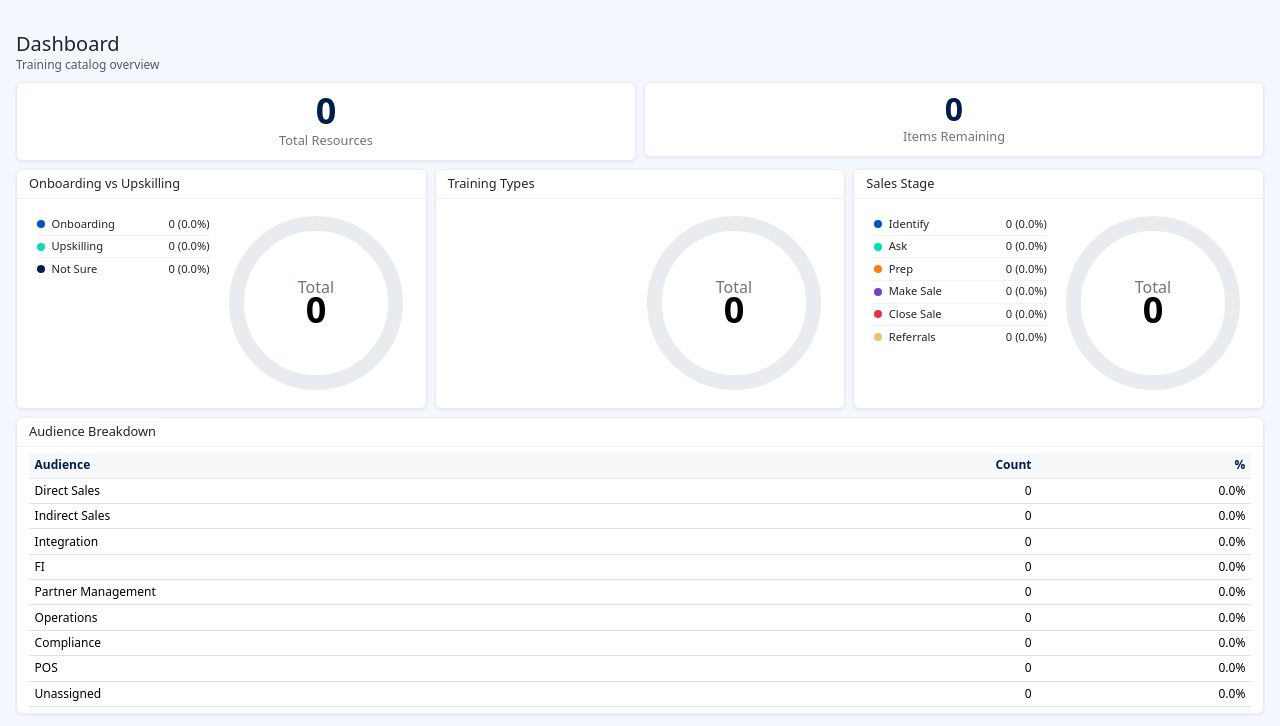
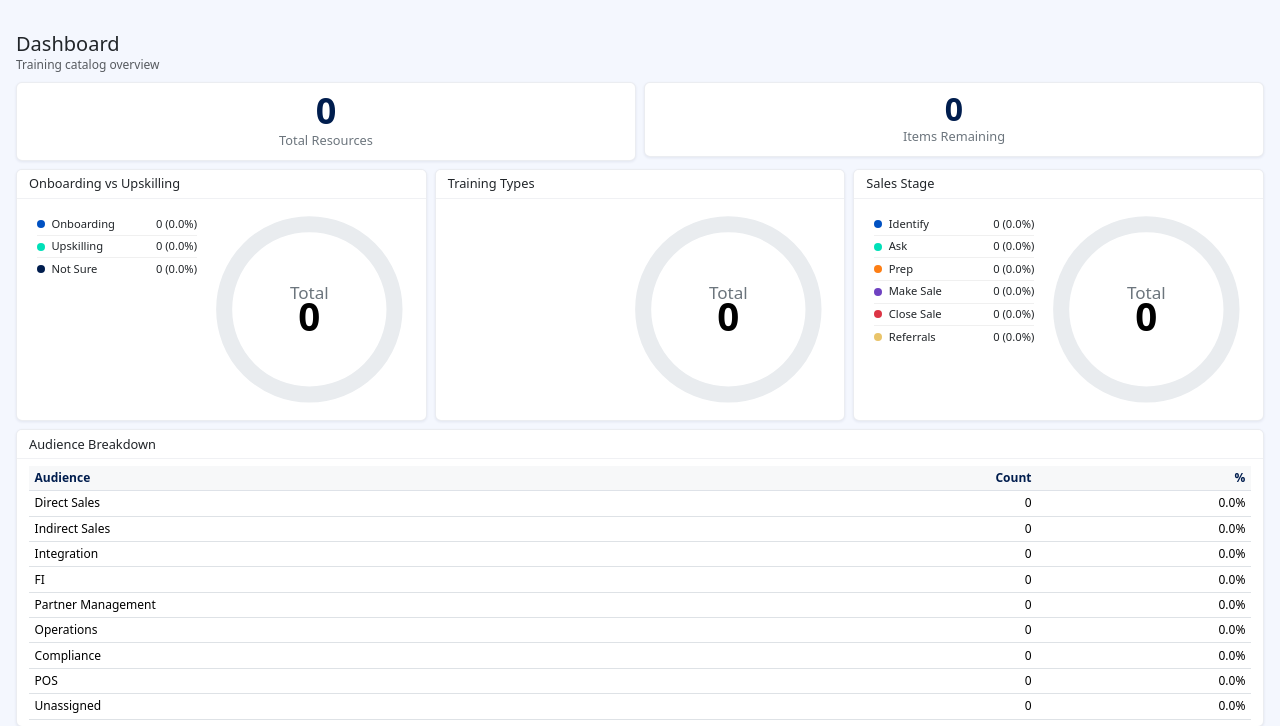
Before and after one commit to juanathanwickston/TCM, a Django app: page /dashboard/ in a window 1280 px wide. Shown: the part 58-784 px from the top of the page. Run offline with Django 5.2, Linux system fonts and the light colour scheme; the visitor is signed in with stand-in values (Sample User, id 1); data that the repository does not hold is empty; some libraries are stand-ins or nearby versions.

Commit message:
ui: fluid chart sizing - legend 160px top-left, chart fills remaining space via wrapper div

```diff
--- a/tcm_app/templates/tcm_app/dashboard.html
+++ b/tcm_app/templates/tcm_app/dashboard.html
@@ -40,9 +40,13 @@
     }
 
     .donut-chart {
-        width: 180px;
-        height: 180px;
-        flex-shrink: 0;
+        width: 100%;
+        height: auto;
+    }
+
+    .donut-chart-wrapper {
+        flex: 1;
+        min-width: 0;
     }
 
     .donut-ring {
@@ -87,8 +91,8 @@
 
     /* Donut Breakdown Table */
     .donut-breakdown {
-        width: 100%;
-        max-width: 180px;
+        width: 160px;
+        flex-shrink: 0;
         font-size: 0.7rem;
     }
 
@@ -220,7 +224,7 @@
                 </div>
                 <div class="card-body card-body-sm">
                     <div class="donut-container">
-                        <svg class="donut-chart" viewBox="0 0 36 36">
+                        <div class="donut-chart-wrapper"><svg class="donut-chart" viewBox="0 0 36 36">
                             <circle class="donut-ring" cx="18" cy="18" r="15.9155" />
                             {% if total_resources > 0 %}
                             {% if onboarding_pct > 0 %}
@@ -241,7 +245,7 @@
                             {% endif %}
                             <text x="18" y="16" class="donut-text-label">Total</text>
                             <text x="18" y="20" class="donut-text-value">{{ total_resources }}</text>
-                        </svg>
+                        </svg></div>
                         <div class="donut-breakdown">
                             {% for item in donut_breakdown %}
                             <div class="donut-breakdown-row">
@@ -263,7 +267,7 @@
                 </div>
                 <div class="card-body card-body-sm">
                     <div class="donut-container">
-                        <svg class="donut-chart" viewBox="0 0 36 36">
+                        <div class="donut-chart-wrapper"><svg class="donut-chart" viewBox="0 0 36 36">
                             <circle class="donut-ring" cx="18" cy="18" r="15.9155" />
                             {% if tt_total > 0 %}
                             {% for item in tt_donut_data %}
@@ -276,7 +280,7 @@
                             {% endif %}
                             <text x="18" y="16" class="donut-text-label">Total</text>
                             <text x="18" y="20" class="donut-text-value">{{ tt_total }}</text>
-                        </svg>
+                        </svg></div>
                         <div class="donut-breakdown">
                             {% for item in tt_donut_data %}
                             <div class="donut-breakdown-row">
@@ -298,7 +302,7 @@
                 </div>
                 <div class="card-body card-body-sm">
                     <div class="donut-container">
-                        <svg class="donut-chart" viewBox="0 0 36 36">
+                        <div class="donut-chart-wrapper"><svg class="donut-chart" viewBox="0 0 36 36">
                             <circle class="donut-ring" cx="18" cy="18" r="15.9155" />
                             {% if ss_total > 0 %}
                             {% for item in ss_donut_data %}
@@ -311,7 +315,7 @@
                             {% endif %}
                             <text x="18" y="16" class="donut-text-label">Total</text>
                             <text x="18" y="20" class="donut-text-value">{{ ss_total }}</text>
-                        </svg>
+                        </svg></div>
                         <div class="donut-breakdown">
                             {% for item in ss_donut_data %}
                             <div class="donut-breakdown-row">
```
